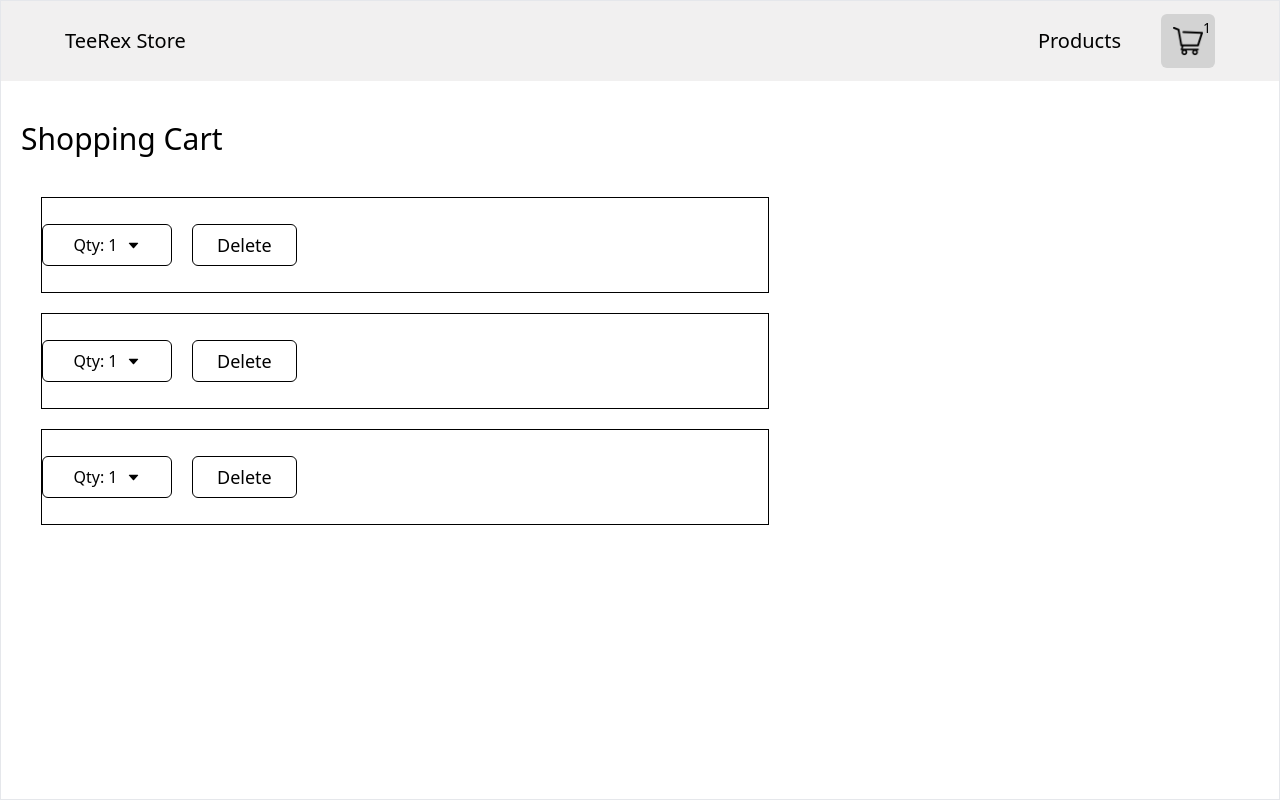
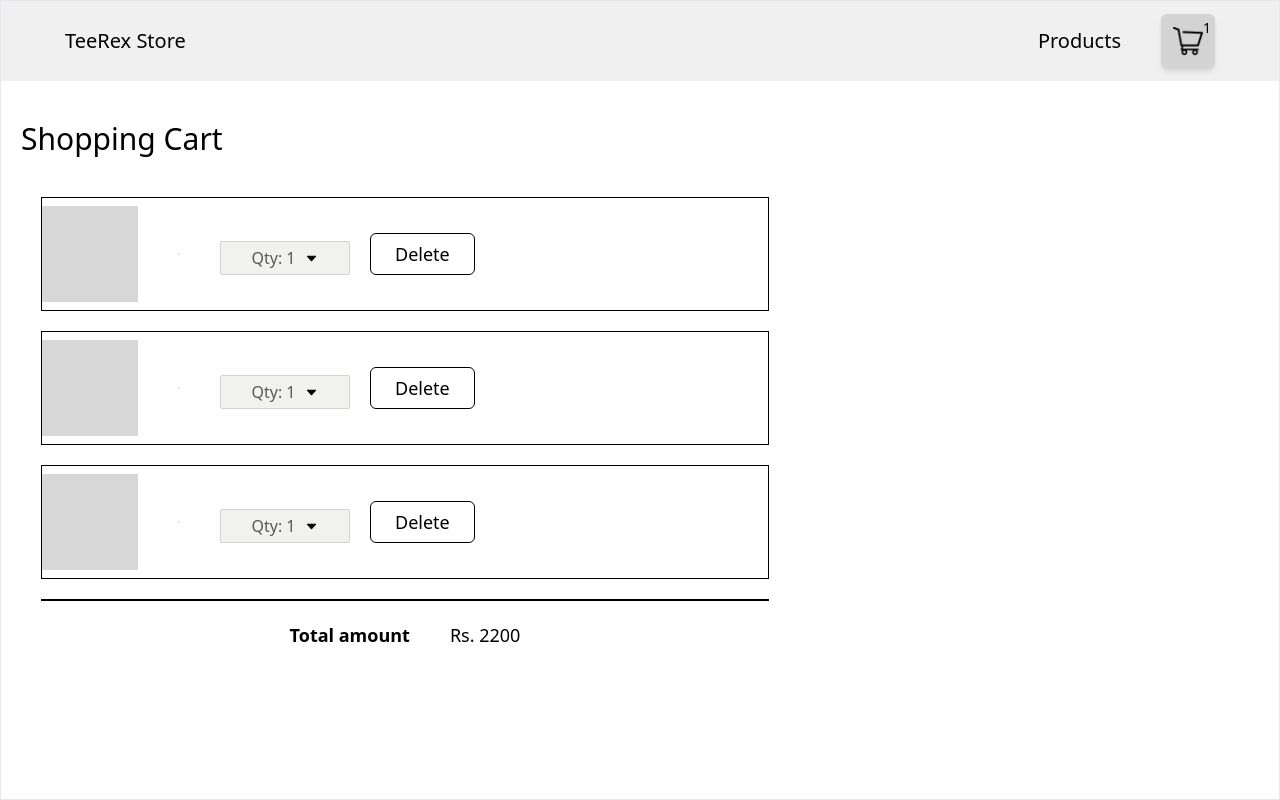
Before and after one commit to SINGH202/TeeRex-Store, a Next.js app: page /cart in a window 1280 px wide. Built offline with nearby package versions, Linux system fonts and the light colour scheme.

Commit message:
added active color for cart icon, when cart page is opened.

```diff
--- a/package.json
+++ b/package.json
@@ -14,6 +14,7 @@
     "@types/react": "18.2.17",
     "@types/react-dom": "18.2.7",
     "autoprefixer": "10.4.14",
+    "axios": "^1.5.0",
     "eslint": "8.46.0",
     "eslint-config-next": "13.4.12",
     "mini-css-extract-plugin": "^2.7.6",
--- a/src/components/Navbar.tsx
+++ b/src/components/Navbar.tsx
@@ -15,7 +15,9 @@ export const Navbar = () => {
           Products
         </span>
         <div
-          className="bg-[#D3D3D3] cursor-pointer p-3 rounded-md relative"
+          className={`shadow-md ${
+            router.pathname === "/cart" ? "bg-[#D3D3D3]" : "bg-white"
+          } cursor-pointer p-3 rounded-md relative`}
           onClick={() => {
             router.push("cart");
           }}>
@@ -31,3 +33,4 @@ export const Navbar = () => {
     </div>
   );
 };
+// bg-[#D3D3D3]
--- a/src/components/QuantityDrowdown.tsx
+++ b/src/components/QuantityDrowdown.tsx
@@ -8,7 +8,7 @@ export const QuantityDropdown = () => {
       onClick={() => {
         setIsOptionVisible(!isOptionsVisible);
       }}
-      className="relative cursor-pointer flex items-center justify-center gap-2 border-[1.5px] border-black rounded-md px-6 py-1 w-[130px]">
+      className="bg-[#f1f1ef] relative cursor-pointer text-[#595858] flex items-center justify-center gap-2 border-[1.5px] border-[#D3D3D3] rounded-sm px-6 py-1 w-[130px]">
       <span>Qty: {quantity}</span>
       <Image
         width={15}
--- a/src/pages/cart.tsx
+++ b/src/pages/cart.tsx
@@ -11,8 +11,10 @@ export default function Cart() {
           {Array.from({ length: 3 }).map((_, index) => (
             <div
               key={index}
-              className="flex items-center border border-black h-24">
-              <div className="flex gap-5">
+              className="flex items-center gap-10 border border-black py-2">
+              <div className="bg-[#d7d7d7] w-24 h-24"></div>
+              <div className="border"></div>
+              <div className="flex items-end gap-5">
                 <QuantityDropdown />
                 <button className="text-lg border-[1.5px] border-black rounded-md px-6 py-1.5">
                   Delete
@@ -20,6 +22,11 @@ export default function Cart() {
               </div>
             </div>
           ))}
+          <div className="border border-black"></div>
+          <div className="flex items-center justify-center gap-10 text-lg">
+            <span className="font-bold">Total amount</span>
+            <span className="font-medium">Rs. {2200}</span>
+          </div>
         </div>
       </div>
     </main>
```
Also changed, not shown: 1 other file (tests, documents, lock files or other folders).
